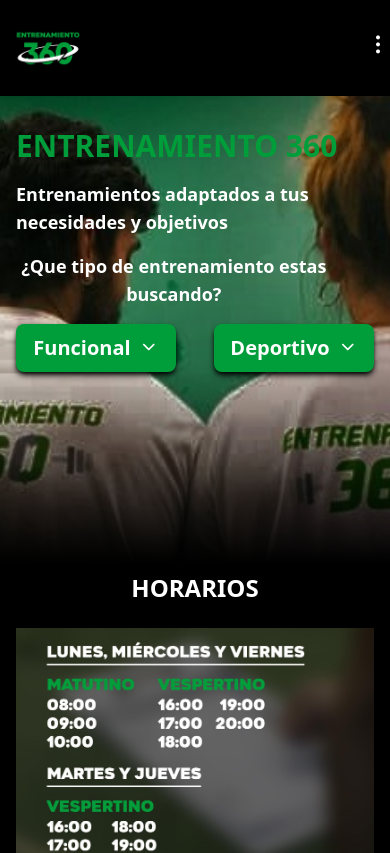
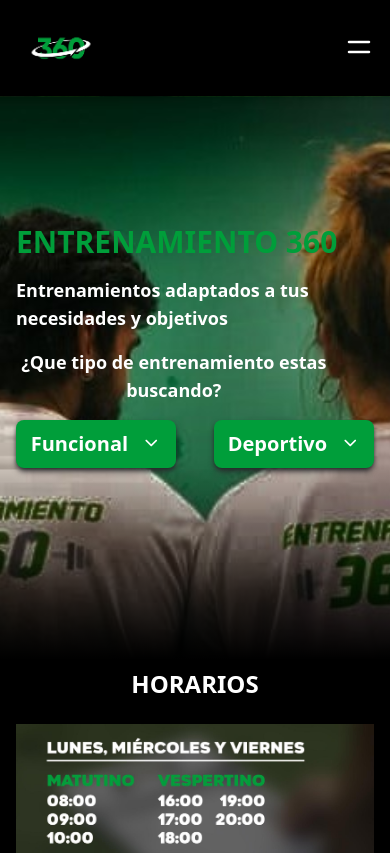
Before and after one commit to SantiagoAvigliano/Entrenamiento360, a React (Vite) app: page / in a window 390 px wide. Shown: the top 853 px of the page. Built offline with nearby package versions, Linux system fonts and the light colour scheme.

Commit message:
Added burguer menu

```diff
--- a/src/components/Main.jsx
+++ b/src/components/Main.jsx
@@ -1,60 +1,167 @@
-import React, { useState } from 'react'
-import '../index.css';
-import PicEntrenamiento2 from '../images/Entrenamiento2opacity.jpeg'
+// import React, { useState } from 'react'
+// import '../index.css';
+// import PicEntrenamiento2 from '../images/Entrenamiento2opacity.jpeg'
+// import Info from './Info';
+// import Schedule from './Schedule';
+
+
+
+
+
+// const Main = () => {
+
+// const [funcionalDescriptionVisible, setFuncionalDescriptionVisible] = useState(false);
+// const [deportivoDescriptionVisible, setDeportivoDescriptionVisible] = useState(false);
+
+// const toggleFuncionalDescription = (e) => {
+//   e.preventDefault();
+//   const DescriptionFuncional = document.querySelector('#DescriptionFuncional');
+//   if (DescriptionFuncional.classList.contains('hidden')){
+//     DescriptionFuncional.classList.remove('hidden');
+//     setFuncionalDescriptionVisible(!funcionalDescriptionVisible);
+//   } else {
+//     DescriptionFuncional.classList.add('hidden')
+//     setFuncionalDescriptionVisible(false);
+//   }
+// }
+
+// const toggleDeportivoDescription = (e) => {
+//   e.preventDefault();
+//   const DescriptionDeportivo = document.querySelector('#DescriptionDeportivo');
+//   if (DescriptionDeportivo.classList.contains('hidden')){
+//     DescriptionDeportivo.classList.remove('hidden');
+//     setDeportivoDescriptionVisible(true);
+//   } else {
+//     DescriptionDeportivo.classList.add('hidden')
+//     setDeportivoDescriptionVisible(false)
+//   }
+// }
+
+// const closeDescriptions = () => {
+//   if (funcionalDescriptionVisible) {
+//     const DescriptionDeportivo = document.querySelector('#DescriptionDeportivo');
+//     DescriptionDeportivo.classList.add('hidden');
+//   }
+//   if (deportivoDescriptionVisible) {
+//     const DescriptionFuncional = document.querySelector('#DescriptionFuncional');
+//     DescriptionFuncional.classList.add('hidden')
+//   }
+// }
+
+//   return (
+//     <div className='h-[98%] flex flex-col  bg-center bg-cover   '
+//          style={{backgroundImage:`url("${PicEntrenamiento2}")`}}>
+//         <h1 className='text-[#009e3a] text-3xl font-extrabold mt-32 mb-4 pl-4 '>ENTRENAMIENTO 360</h1>
+
+//         <h3 className='text-white text-lg w-[85%] pl-4 font-semibold'>Entrenamientos adaptados a tus necesidades y objetivos</h3>
+//         <h4 className='text-white text-lg w-[85%] pl-4 mt-4 text-center font-semibold'>¿Que tipo de entrenamiento estas buscando?</h4>
+//         <div className='flex justify-between mt-4 px-4 ' onClick={closeDescriptions}>
+//           <button className='bg-[#009e3a] h-12 w-40 text-white text-xl rounded-lg font-semibold shadow-md shadow-black'
+//                   id='ButtonFuncional'
+//                   onClick={toggleFuncionalDescription}
+//                   >Funcional
+//                   {funcionalDescriptionVisible ? <i className="ti ti-chevron-up pl-2"></i> : <i className="ti ti-chevron-down pl-2"></i>}
+//             <p className='hidden bg-[#009e3a] h-74 w-full absolute rounded-lg left-0 mt-6' id='DescriptionFuncional'>Funcional, ipsum dolor sit amet consectetur adipisicing elit. Debitis unde dolore, voluptatibus nesciunt provident accusantium cupiditate, itaque adipisci officia, aut reprehenderit quis expedita sequi totam </p>
+//           </button>
+//           <button className='bg-[#009e3a] h-12 w-40 text-white text-xl rounded-lg font-semibold shadow-md shadow-black'
+//                   id='ButtonDeportivo'
+//                   onClick={toggleDeportivoDescription}
+//                   >Deportivo
+//                    {deportivoDescriptionVisible ? <i className="ti ti-chevron-up pl-2"></i> : <i className="ti ti-chevron-down pl-2"></i>}
+//           <p className='hidden bg-[#009e3a] h-78 w-full absolute rounded-lg left-0 mt-6 ' id='DescriptionDeportivo'> Deportivo, ipsum dolor sit amet consectetur adipisicing elit. Debitis unde dolore, voluptatibus nesciunt provident accusantium cupiditate, itaque adipisci officia, aut reprehenderit quis expedita sequi totam </p>
+//           </button>
+//         </div>
+//         <div className='h-48 w-full bg-gradient-to-t from-black to-transparent '></div>
+//         <Schedule/>
+//         <Info/>
+
+//     </div>
+//   )
+// }
+
+// export default Main
+
+import React, { useState } from 'react';
+import PicEntrenamiento2 from '../images/Entrenamiento2opacity.jpeg';
 import Info from './Info';
 import Schedule from './Schedule';
 
+const Main = () => {
+  const [openFuncional, setOpenFuncional] = useState(false);
+  const [openDeportivo, setOpenDeportivo] = useState(false);
 
-const clickFuncional = (e) => {
-  e.preventDefault();
-  const DescriptionFuncional = document.querySelector('#DescriptionFuncional');
-  if (DescriptionFuncional.classList.contains('hidden')){
-    DescriptionFuncional.classList.remove('hidden')
-  } else {
-    DescriptionFuncional.classList.add('hidden')
-  }
-}
+  const toggleFuncional = () => {
+    setOpenFuncional((prevState) => !prevState);
+    setOpenDeportivo(false);
+  };
 
-const clickDeportivo = (e) => {
-  e.preventDefault();
-  const DescriptionDeportivo = document.querySelector('#DescriptionDeportivo');
-  if (DescriptionDeportivo.classList.contains('hidden')){
-    DescriptionDeportivo.classList.remove('hidden')
-  } else {
-    DescriptionDeportivo.classList.add('hidden')
-  }
-}
+  const toggleDeportivo = () => {
+    setOpenDeportivo((prevState) => !prevState);
+    setOpenFuncional(false);
+  };
 
+  return (
+    <div
+      className="h-[98%] flex flex-col bg-center bg-cover"
+      style={{ backgroundImage: `url("${PicEntrenamiento2}")` }}
+    >
+      <h1 className="text-[#009e3a] text-3xl font-extrabold mt-32 mb-4 pl-4 ">
+        ENTRENAMIENTO 360
+      </h1>
 
-
-const Main = () => {
-  return (
-    <div className='h-[98%] flex flex-col  bg-center bg-cover   '
-    style={{backgroundImage:`url("${PicEntrenamiento2}")`}}>
-        <h1 className='text-[#009e3a] text-3xl font-extrabold mt-32 mb-4 pl-4 '>ENTRENAMIENTO 360</h1>
-
-        <h3 className='text-white text-lg w-[85%] pl-4 font-semibold'>Entrenamientos adaptados a tus necesidades y objetivos</h3>
-        <h4 className='text-white text-lg w-[85%] pl-4 mt-4 text-center font-semibold'>¿Que tipo de entrenamiento estas buscando?</h4>
-        <div className='flex justify-between mt-4 px-4 '>
-          <button className='bg-[#009e3a] h-12 w-40 text-white text-xl rounded-lg font-semibold shadow-md shadow-black'
-                  id='ButtonFuncional'
-                  onClick={clickFuncional} >Funcional
+      <h3 className="text-white text-lg w-[85%] pl-4 font-semibold">
+        Entrenamientos adaptados a tus necesidades y objetivos
+      </h3>
+      <h4 className="text-white text-lg w-[85%] pl-4 mt-4 text-center font-semibold">
+        ¿Que tipo de entrenamiento estas buscando?
+      </h4>
+      <div className="flex justify-between mt-4 px-4 ">
+        <button
+          className="bg-[#009e3a] h-12 w-40 text-white text-xl rounded-lg font-semibold shadow-md shadow-zinc-800"
+          id="ButtonFuncional"
+          onClick={toggleFuncional}
+        >
+          Funcional{' '}
+          {openFuncional ? (
+            <i className="ti ti-chevron-up pl-2"></i>
+          ) : (
             <i className="ti ti-chevron-down pl-2"></i>
-            <p className='hidden bg-[#009e3a] h-74 w-full absolute rounded-lg left-0 mt-6' id='DescriptionFuncional'>Funcional, ipsum dolor sit amet consectetur adipisicing elit. Debitis unde dolore, voluptatibus nesciunt provident accusantium cupiditate, itaque adipisci officia, aut reprehenderit quis expedita sequi totam </p>
+          )}
+          {openFuncional && (
+            <p className="bg-[#009e3a] h-74 w-full absolute rounded-lg left-0 mt-6">
+              Funcional, ipsum dolor sit amet consectetur adipisicing elit.
+              Debitis unde dolore, voluptatibus nesciunt provident accusantium
+              cupiditate, itaque adipisci officia, aut reprehenderit quis
+              expedita sequi totam
+            </p>
+          )}
         </button>
-          <button className='bg-[#009e3a] h-12 w-40 text-white text-xl rounded-lg font-semibold shadow-md shadow-black'
-                  id='ButtonDeportivo'
-                  onClick={clickDeportivo} >Deportivo
+        <button
+          className="bg-[#009e3a] h-12 w-40 text-white text-xl rounded-lg font-semibold shadow-md shadow-zinc-800"
+          id="ButtonDeportivo"
+          onClick={toggleDeportivo}
+        >
+          Deportivo{' '}
+          {openDeportivo ? (
+            <i className="ti ti-chevron-up pl-2"></i>
+          ) : (
             <i className="ti ti-chevron-down pl-2"></i>
-          <p className='hidden bg-[#009e3a] h-78 w-full absolute rounded-lg left-0 mt-6 ' id='DescriptionDeportivo'> Deportivo, ipsum dolor sit amet consectetur adipisicing elit. Debitis unde dolore, voluptatibus nesciunt provident accusantium cupiditate, itaque adipisci officia, aut reprehenderit quis expedita sequi totam </p>
+          )}
+          {openDeportivo && (
+            <p className="bg-[#009e3a] h-78 w-full absolute rounded-lg left-0 mt-6">
+              Deportivo, ipsum dolor sit amet consectetur adipisicing elit.
+              Debitis unde dolore, voluptatibus nesciunt provident accusantium
+              cupiditate, itaque adipisci officia, aut reprehenderit quis
+              expedita sequi totam
+            </p>
+          )}
         </button>
       </div>
       <div className='h-48 w-full bg-gradient-to-t from-black to-transparent '></div>
       <Schedule/>
       <Info/>
 
-    </div>
-  )
+    </div>   )
 }
 
 export default Main
--- a/src/components/Nav.jsx
+++ b/src/components/Nav.jsx
@@ -1,14 +1,81 @@
-import React from 'react'
-import Logo from '../images/BlackLogo.jpeg'
+// import React from 'react';
+// import Logo from '../images/Logo.jpg';
+
+// const Nav = () => {
+//   return (
+//     <nav className='flex items-center justify-between fixed top-0 w-full px-4 py-2 bg-black text-white z-10'>
+//       <div className='flex items-center'>
+//         <img className='h-20' src={Logo} alt='Logo' />
+//       </div>
+//       <button className='text-3xl hover:text-gray-400 focus:outline-none'>
+//         <i className='ti ti-menu-2'></i>
+//       </button>
+//     </nav>
+//   );
+// };
+
+// export default Nav;
+
+import React, { useState } from 'react';
+import Logo from '../images/Logo.jpg';
+
+const Nav = () => {
+  const [isOpen, setIsOpen] = useState(false);
+
+  const handleToggle = () => {
+    setIsOpen(!isOpen);
+  };
 
 
-const Nav = () => {
   return (
-    <nav className='text-2xl bg-[#000000] w-full h-24 flex justify-between fixed'>
-        <img src={Logo}  alt="" />
-        <i className="ti ti-dots-vertical text-white mt-8"></i>
+    <nav className='relative flex items-center justify-between w-full h-24 px-4 py-2 bg-black text-white'>
+      <div className='flex items-center'>
+        <img className='h-20' src={Logo} alt='Logo' />
+      </div>
+      <button
+        className='text-3xl hover:text-gray-400 focus:outline-none lg:hidden'
+        onClick={handleToggle}
+      >
+        {isOpen ? (
+          <div
+            className='text-white hover:text-gray-400 text-3xl focus:outline-none absolute top-0 right-0 mt-8 mr-4'
+
+            onClick={handleToggle}
+          >
+            <i className='ti ti-x'></i>
+          </div>
+        ) : (
+          <i className='ti ti-menu'></i>
+        )}
+      </button>
+      <ul
+        className={`${
+          isOpen ? 'block' : 'hidden'
+        } absolute top-24 left-0 w-full bg-black bg-opacity-75 z-20 flex flex-col justify-center items-center text-4xl`}
+      >
+        <li className='py-4'>
+          <a href='#' className='text-white hover:text-gray-400'>
+            Home
+          </a>
+        </li>
+        <li className='py-4'>
+          <a href='#' className='text-white hover:text-gray-400'>
+            About Us
+          </a>
+        </li>
+        <li className='py-4'>
+          <a href='#' className='text-white hover:text-gray-400'>
+            Services
+          </a>
+        </li>
+        <li className='py-4'>
+          <a href='#' className='text-white hover:text-gray-400'>
+            Contact
+          </a>
+        </li>
+      </ul>
     </nav>
-  )
-}
+  );
+};
 
-export default Nav
+export default Nav;
```
Also changed, not shown: src/images/Logo.jpg (added). Lines whose indentation alone changed are shown as unchanged.
